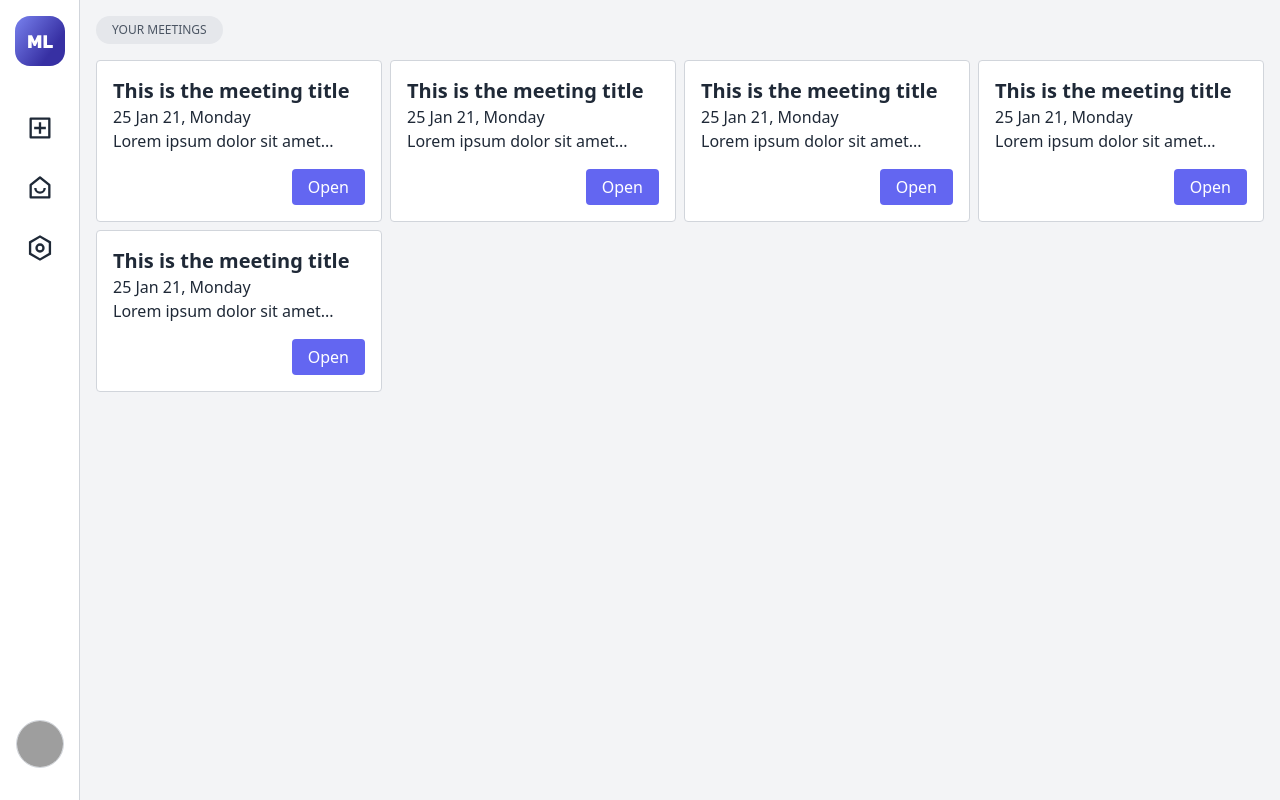
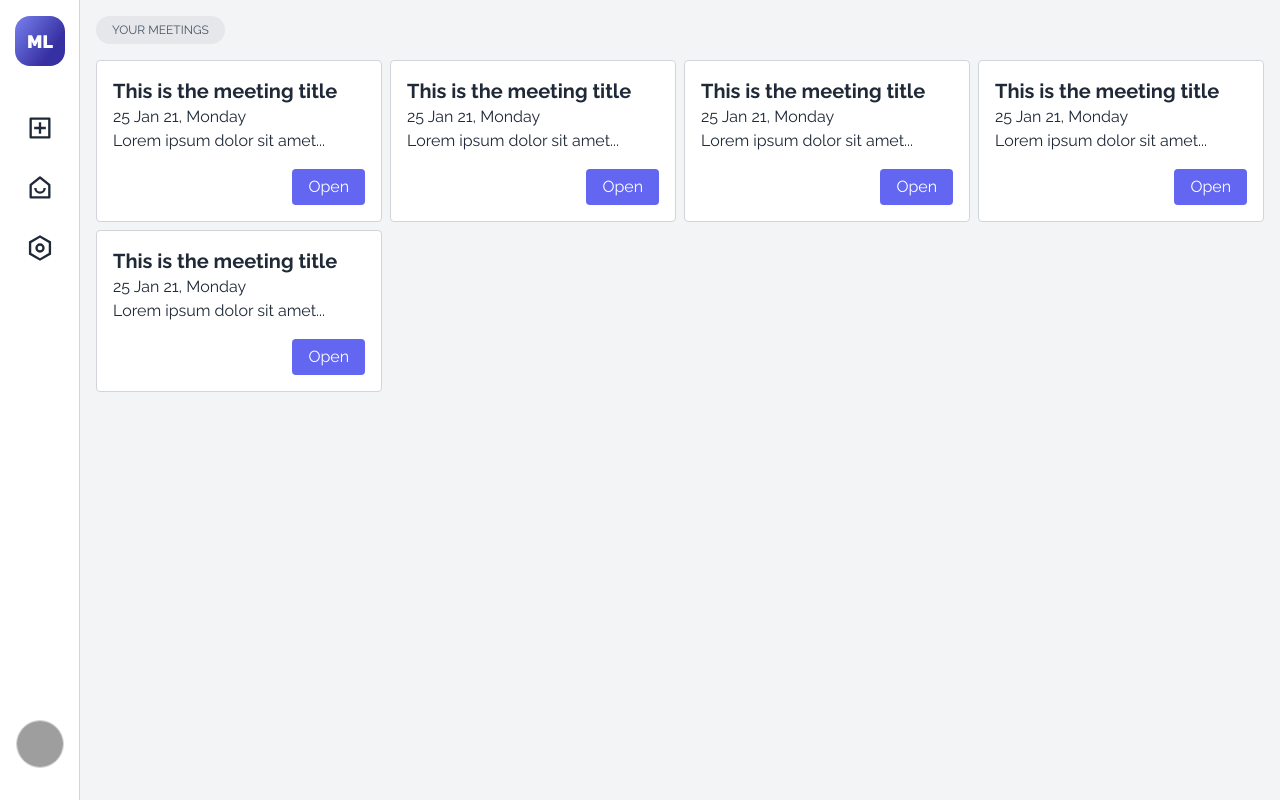
Before and after one commit to brslv/meetlog-web, a React (Create React App) app: page /dashboard in a window 1280 px wide. Built offline with nearby package versions, Linux system fonts and the light colour scheme; grey boxes are pictures that could not be loaded.

Commit message:
use Raleway font

```diff
--- a/public/index.html
+++ b/public/index.html
@@ -25,6 +25,7 @@
       Learn how to configure a non-root public URL by running `npm run build`.
     -->
     <title>React App</title>
+    <link href="https://fonts.googleapis.com/css2?family=Raleway:ital,wght@0,200;0,300;0,400;0,700;0,800;1,200;1,300;1,400;1,700;1,800&display=swap" rel="stylesheet">
   </head>
   <body class="text-gray-800">
     <noscript>You need to enable JavaScript to run this app.</noscript>
--- a/src/components/SideNav.tsx
+++ b/src/components/SideNav.tsx
@@ -81,7 +81,7 @@ export default function SideNav() {
           <SettingsIcon className="text-gray-800 hover:text-indigo-600 cursor-pointer w-7 h-7" />
         </SideNavItem>
       </div>
-      <SideNavItem hint="User profile" hintLeftSpacing={14}>
+      <SideNavItem hint="Profile settings" hintLeftSpacing={14}>
         <img
           alt="User avatar"
           src="https://randomuser.me/api/portraits/lego/2.jpg"
--- a/tailwind.config.js
+++ b/tailwind.config.js
@@ -1,11 +1,19 @@
 module.exports = {
   purge: ['./src/**/*.{js,jsx,ts,tsx}', './public/index.html'],
-  darkMode: 'class',
+  darkMode: 'class', // or 'media' or 'class'
   theme: {
-    extend: {},
+    extend: {
+      fontFamily: {
+        sans:
+          'Raleway, ui-sans-serif, system-ui, -apple-system, BlinkMacSystemFont, "Segoe UI", Roboto, "Helvetica Neue", Arial, "Noto Sans", sans-serif, "Apple Color Emoji", "Segoe UI Emoji", "Segoe UI Symbol", "Noto Color Emoji";',
+      },
+    },
   },
   variants: {
-    extend: {},
+    extend: {
+      opacity: ['dark'],
+      display: ['dark'],
+    },
   },
   plugins: [],
 }
```
